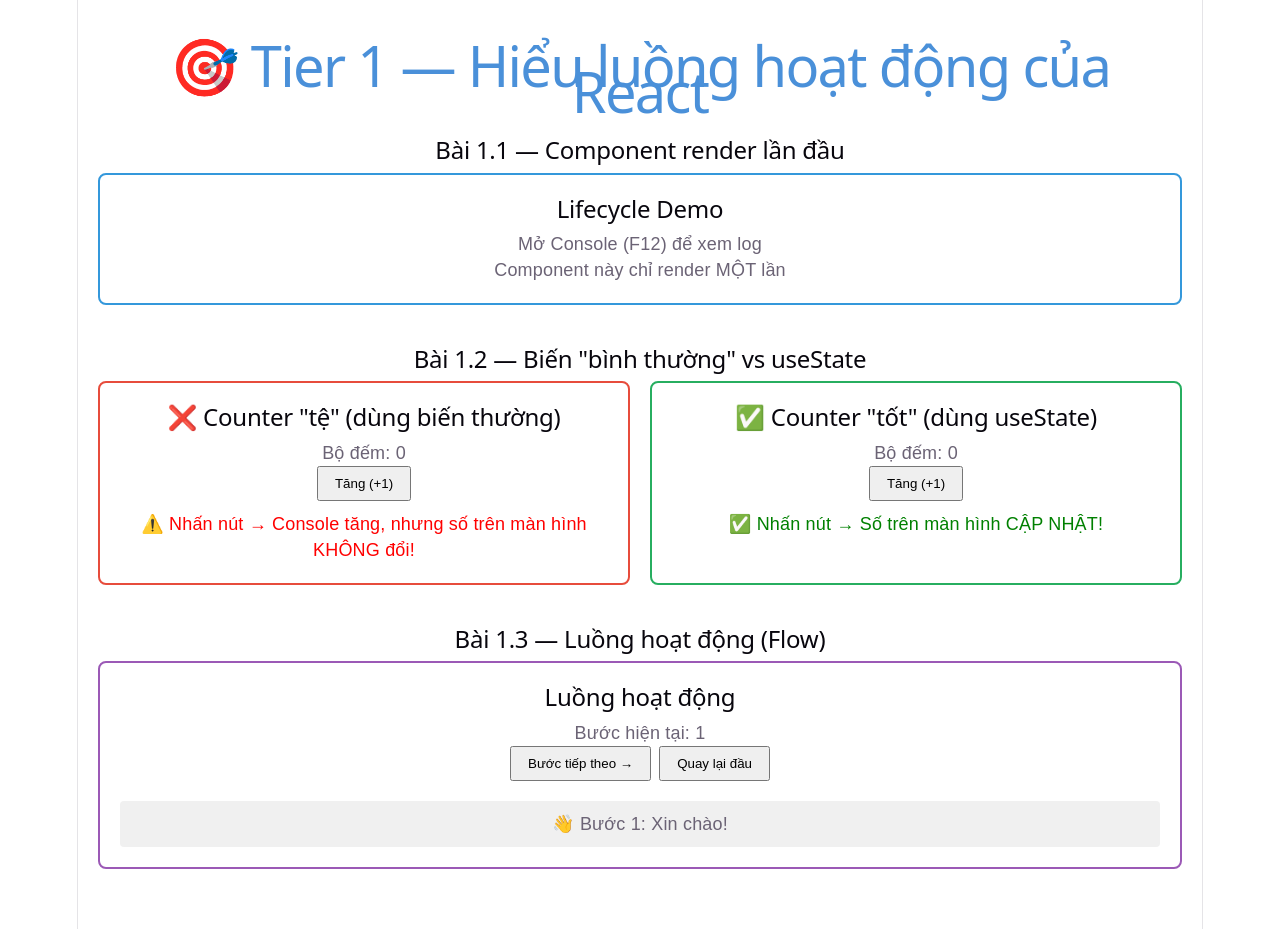
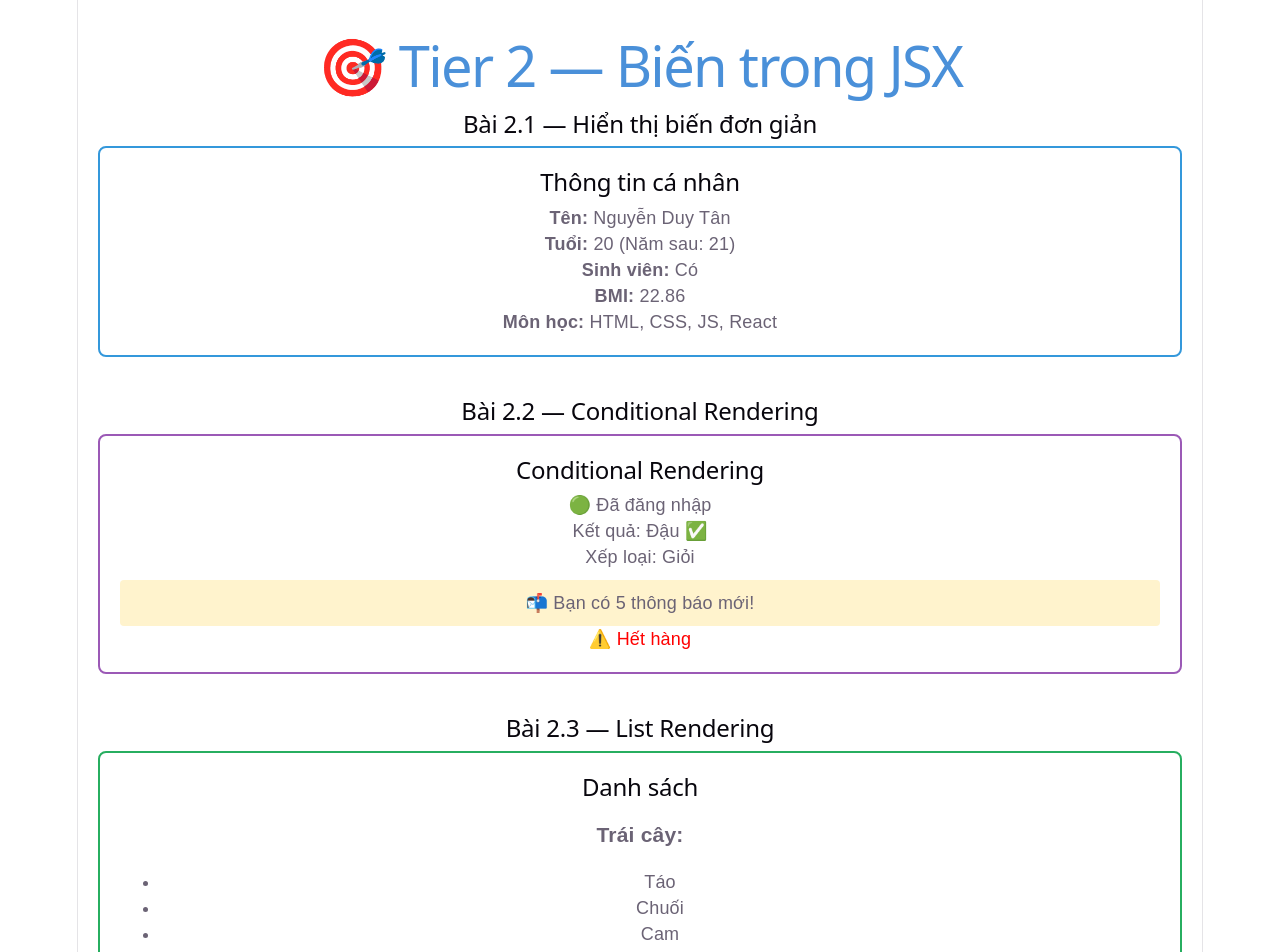
Before and after one commit to Tanne55/CSE391_NguyenDuyTan_2451160825, a React (Vite) app in the folder lab_practical/session_04_react_basics/my-app/: page / in a window 1280 px wide. Shown: the top 952 px of the page. Before the commit the page ends 929 px from the top, so only its background shows below. Built offline with nearby package versions, Linux system fonts and the light colour scheme.

Commit message:
feat: Tier 2 - Biến trong JSX (Variables, Conditional, List Rendering)

```diff
--- a/lab_practical/session_04_react_basics/my-app/src/App.jsx
+++ b/lab_practical/session_04_react_basics/my-app/src/App.jsx
@@ -1,120 +1,114 @@
 import { useState } from 'react';
 
-// ===== TIER 1 — Hiểu luồng hoạt động của React =====
+// ===== TIER 2 — Biến trong JSX =====
 
-// Bài 1.1 — Component render lần đầu
-function LifecycleDemo() {
-    console.log("1️⃣ Component được gọi!");
+// Bài 2.1 — Hiển thị biến đơn giản
+function SimpleVariables() {
+    const ten = "Nguyễn Duy Tân";
+    const tuoi = 20;
+    const laSinhVien = true;
+    const monHoc = ["HTML", "CSS", "JS", "React"];
+    const canNang = 70;
+    const chieuCao = 1.75;
+    const bmi = (canNang / (chieuCao * chieuCao)).toFixed(2);
 
     return (
         <div style={{ padding: "20px", border: "2px solid #3498db", borderRadius: "8px" }}>
-            <h2>Lifecycle Demo</h2>
-            <p>Mở Console (F12) để xem log</p>
-            <p>Component này chỉ render MỘT lần</p>
+            <h2>Thông tin cá nhân</h2>
+            <p><strong>Tên:</strong> {ten}</p>
+            <p><strong>Tuổi:</strong> {tuoi} (Năm sau: {tuoi + 1})</p>
+            <p><strong>Sinh viên:</strong> {laSinhVien ? "Có" : "Không"}</p>
+            <p><strong>BMI:</strong> {bmi}</p>
+            <p><strong>Môn học:</strong> {monHoc.join(", ")}</p>
         </div>
     );
 }
 
-// Bài 1.2 — Biến "bình thường" vs useState
-
-// ❌ Counter tệ (dùng biến thường)
-function BadCounter() {
-    let count = 0;  // ← Biến bình thường!
-
-    function handleClick() {
-        count = count + 1;
-        console.log("Count:", count);  // Console: 1, 2, 3...
-        // Nhưng UI KHÔNG cập nhật!
-    }
+// Bài 2.2 — Conditional Rendering
+function ConditionalDemo() {
+    const isLoggedIn = true;
+    const score = 85;
+    const hasNotification = true;
+    const notificationCount = 5;
+    const stock = 0;
 
     return (
-        <div style={{ padding: "20px", border: "2px solid #e74c3c", borderRadius: "8px" }}>
-            <h2>❌ Counter "tệ" (dùng biến thường)</h2>
-            <p>Bộ đếm: {count}</p>
-            <button onClick={handleClick} style={{ padding: "8px 16px", cursor: "pointer" }}>
-                Tăng (+1)
-            </button>
-            <p style={{ color: "red", marginTop: "10px" }}>
-                ⚠️ Nhấn nút → Console tăng, nhưng số trên màn hình KHÔNG đổi!
-            </p>
+        <div style={{ padding: "20px", border: "2px solid #9b59b6", borderRadius: "8px" }}>
+            <h2>Conditional Rendering</h2>
+
+            {/* Ternary */}
+            <p>{isLoggedIn ? "🟢 Đã đăng nhập" : "🔴 Chưa đăng nhập"}</p>
+            <p>Kết quả: {score >= 50 ? "Đậu ✅" : "Rớt ❌"}</p>
+            <p>Xếp loại: {
+                score >= 90 ? "Xuất sắc" :
+                score >= 80 ? "Giỏi" :
+                score >= 70 ? "Khá" :
+                score >= 50 ? "Trung bình" : "Yếu"
+            }</p>
+
+            {/* && operator */}
+            {hasNotification && (
+                <div style={{ background: "#fff3cd", padding: "10px", marginTop: "10px", borderRadius: "4px" }}>
+                    📬 Bạn có {notificationCount} thông báo mới!
+                </div>
+            )}
+
+            {stock === 0 && <p style={{ color: "red" }}>⚠️ Hết hàng</p>}
         </div>
     );
 }
 
-// ✅ Counter tốt (dùng useState)
-function GoodCounter() {
-    const [count, setCount] = useState(0);  // ← useState!
-
-    function handleClick() {
-        setCount(count + 1);  // React biết cần re-render!
-    }
+// Bài 2.3 — List Rendering
+function ListRendering() {
+    const fruits = ["Táo", "Chuối", "Cam", "Nho"];
+    const students = [
+        { id: 1, name: "Minh", age: 20 },
+        { id: 2, name: "Lan", age: 21 },
+        { id: 3, name: "Hùng", age: 19 }
+    ];
 
     return (
         <div style={{ padding: "20px", border: "2px solid #27ae60", borderRadius: "8px" }}>
-            <h2>✅ Counter "tốt" (dùng useState)</h2>
-            <p>Bộ đếm: {count}</p>
-            <button onClick={handleClick} style={{ padding: "8px 16px", cursor: "pointer" }}>
-                Tăng (+1)
-            </button>
-            <p style={{ color: "green", marginTop: "10px" }}>
-                ✅ Nhấn nút → Số trên màn hình CẬP NHẬT!
-            </p>
+            <h2>Danh sách</h2>
+
+            <h3>Trái cây:</h3>
+            <ul>
+                {fruits.map((fruit, index) => (
+                    <li key={index}>{fruit}</li>
+                ))}
+            </ul>
+
+            <h3>Sinh viên:</h3>
+            <ul>
+                {students.map(student => (
+                    <li key={student.id}>
+                        {student.name} - {student.age} tuổi
+                    </li>
+                ))}
+            </ul>
         </div>
     );
 }
 
-// Bài 1.3 — Luồng hoạt động (Flow)
-function FlowDemo() {
-    console.log("🔄 Component render!");
-
-    const [step, setStep] = useState(1);
-
-    return (
-        <div style={{ padding: "20px", border: "2px solid #9b59b6", borderRadius: "8px" }}>
-            <h2>Luồng hoạt động</h2>
-            <p>Bước hiện tại: {step}</p>
-
-            <button onClick={() => setStep(step + 1)} style={{ padding: "8px 16px", marginRight: "8px", cursor: "pointer" }}>
-                Bước tiếp theo →
-            </button>
-
-            <button onClick={() => setStep(1)} style={{ padding: "8px 16px", cursor: "pointer" }}>
-                Quay lại đầu
-            </button>
-
-            <div style={{ marginTop: "20px", padding: "10px", background: "#f0f0f0", borderRadius: "4px" }}>
-                {step === 1 && <p>👋 Bước 1: Xin chào!</p>}
-                {step === 2 && <p>📖 Bước 2: Đang học React</p>}
-                {step === 3 && <p>🎯 Bước 3: Hiểu useState</p>}
-                {step === 4 && <p>🎉 Bước 4: Hoàn thành!</p>}
-                {step > 4 && <p>🚀 Bạn đã vượt qua tất cả các bước!</p>}
-            </div>
-        </div>
-    );
-}
-
-// Main App component
+// Main App
 function App() {
     return (
         <div style={{ padding: '20px', fontFamily: 'Arial, sans-serif' }}>
-            <h1 style={{ textAlign: 'center', color: '#4a90d9' }}>🎯 Tier 1 — Hiểu luồng hoạt động của React</h1>
+            <h1 style={{ textAlign: 'center', color: '#4a90d9' }}>🎯 Tier 2 — Biến trong JSX</h1>
 
             <section style={{ marginBottom: '40px' }}>
-                <h2>Bài 1.1 — Component render lần đầu</h2>
-                <LifecycleDemo />
+                <h2>Bài 2.1 — Hiển thị biến đơn giản</h2>
+                <SimpleVariables />
             </section>
 
             <section style={{ marginBottom: '40px' }}>
-                <h2>Bài 1.2 — Biến "bình thường" vs useState</h2>
-                <div style={{ display: 'grid', gap: '20px', gridTemplateColumns: '1fr 1fr' }}>
-                    <BadCounter />
-                    <GoodCounter />
-                </div>
+                <h2>Bài 2.2 — Conditional Rendering</h2>
+                <ConditionalDemo />
             </section>
 
             <section style={{ marginBottom: '40px' }}>
-                <h2>Bài 1.3 — Luồng hoạt động (Flow)</h2>
-                <FlowDemo />
+                <h2>Bài 2.3 — List Rendering</h2>
+                <ListRendering />
             </section>
         </div>
     );
```
